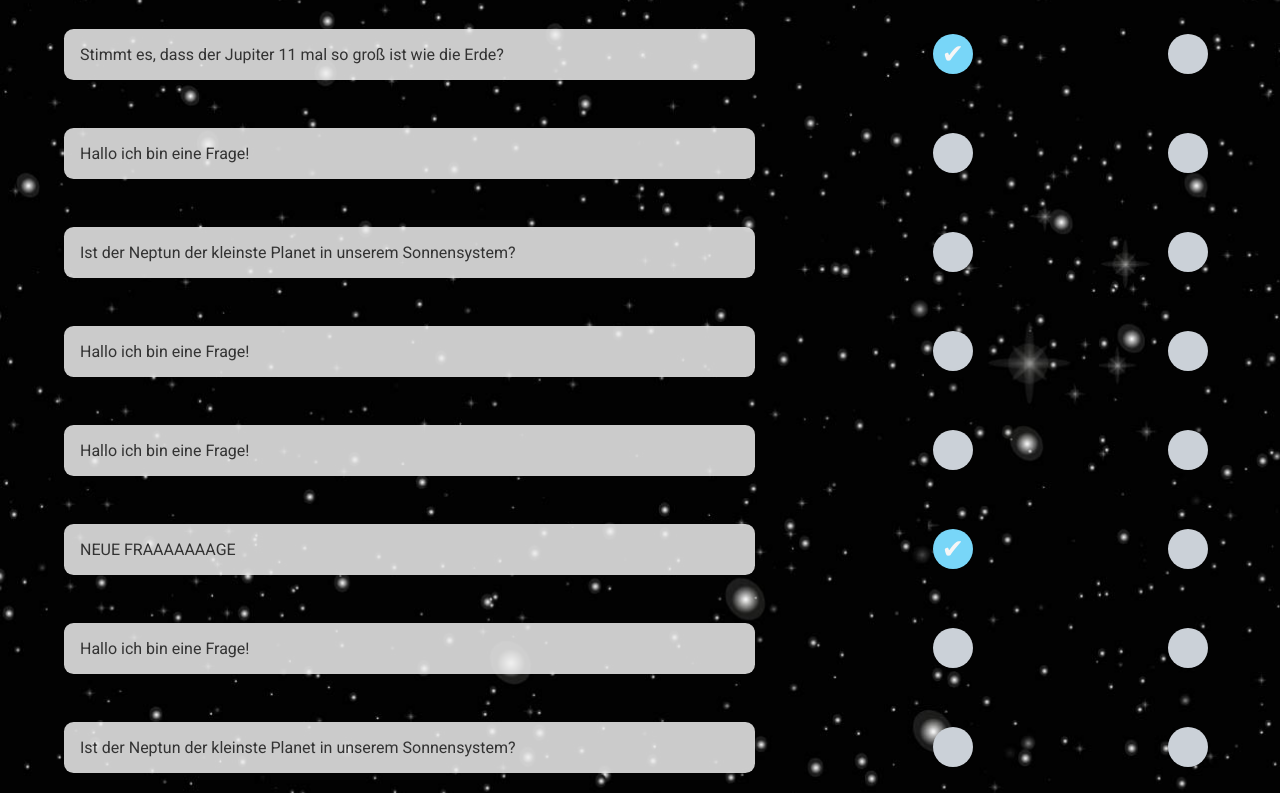
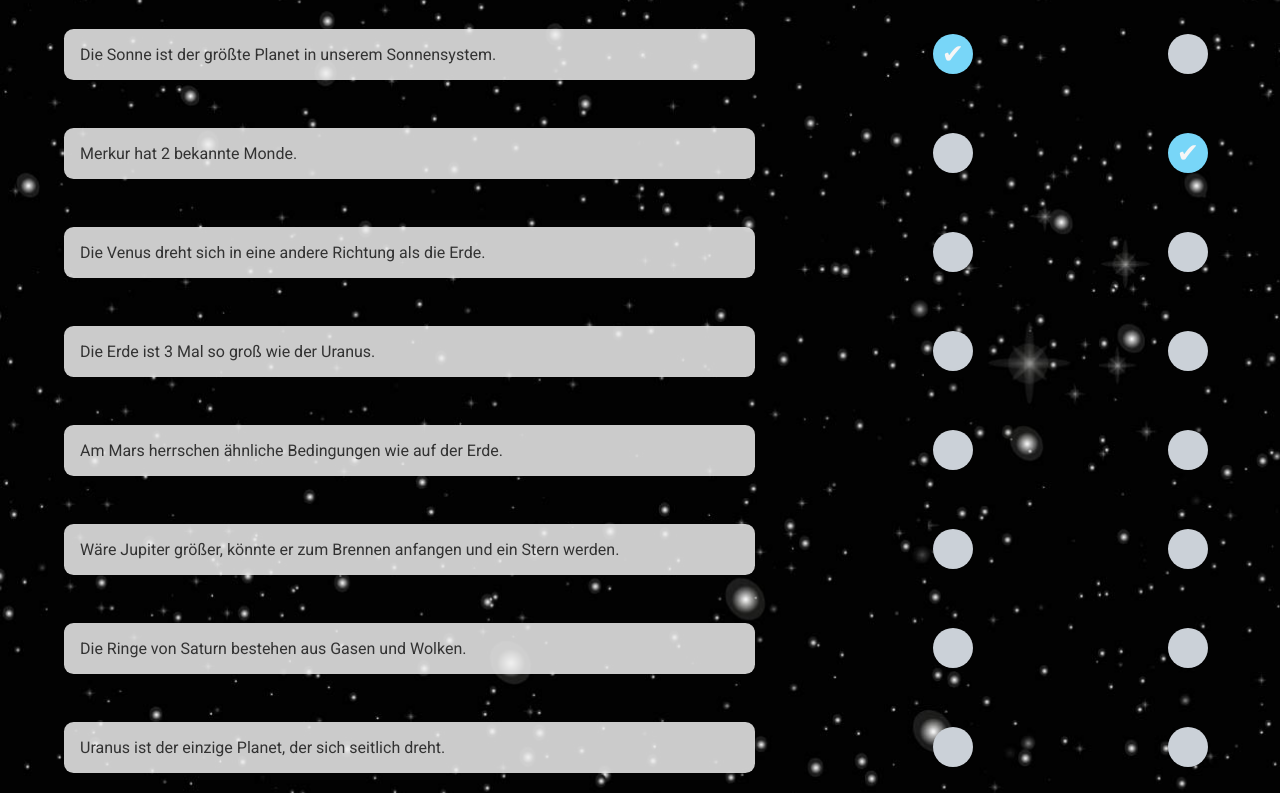
Before and after one commit to melliereisenbichler/mmp2a_dasuniversum, a website: page app/quiz.html in a window 1280 px wide. Shown: the part 387-1180 px from the top of the page. Drawn offline with nearby package versions, Linux system fonts and the light colour scheme; files that its build step writes are made by us from their sources; files whose address does not match are found by name.

Commit message:
chore: add quiz questions

```diff
--- a/app/quiz.html
+++ b/app/quiz.html
@@ -80,46 +80,46 @@
             <section id="questions_content">
                 <section id="questions">
                     <section id="question">
-                        <p id="q1">Stimmt es, dass der Jupiter 11 mal so groß ist wie die Erde?</p>
+                        <p id="q1">Die Sonne ist der größte Planet in unserem Sonnensystem.</p>
                     </section>
                     <section id="radios">
                         <label>
-                            <input type="radio" class="option-input radio" name="group1" id ="1" value="correct" checked />
+                            <input type="radio" class="option-input radio" name="group1" id ="1" checked />
                         </label>
                         <label>
-                            <input type="radio" class="option-input radio" name="group1" id ="2"/>
+                            <input type="radio" class="option-input radio" name="group1" id ="2" value="correct"/>
                         </label>
                     </section>
                 </section>
                 <section id="questions">
                     <section id="question">
-                        <p id="q2">Hallo ich bin eine Frage!</p>
+                        <p id="q2">Merkur hat 2 bekannte Monde.</p>
                     </section>
                     <section id="radios">
                        <label>
                             <input type="radio" class="option-input radio" name="group2" id ="3" />
                         </label>
                         <label>
-                            <input type="radio" class="option-input radio" name="group2" id ="4" value="correct"/>
+                            <input type="radio" class="option-input radio" name="group2" id ="4" value="correct" checked/>
                         </label>
                     </section>
                 </section>
                 <section id="questions" >
                     <section id="question">
-                        <p id="q3">Ist der Neptun der kleinste Planet in unserem Sonnensystem?</p>
+                        <p id="q3">Die Venus dreht sich in eine andere Richtung als die Erde.</p>
                     </section>
                     <section id="radios">
                        <label>
-                            <input type="radio" class="option-input radio" name="group3" id ="5" />
+                            <input type="radio" class="option-input radio" name="group3" id ="5" value="correct"/>
                         </label>
                         <label>
-                            <input type="radio" class="option-input radio" name="group3" id ="6" value="correct"/>
+                            <input type="radio" class="option-input radio" name="group3" id ="6"/>
                         </label>
                     </section>
                 </section>
                 <section id="questions" >
                     <section id="question">
-                        <p id="q4">Hallo ich bin eine Frage!</p>
+                        <p id="q4">Die Erde ist 3 Mal so groß wie der Uranus.</p>
                     </section>
                     <section id="radios">
                         <label>
@@ -132,25 +132,25 @@
                 </section>
                 <section id="questions">
                     <section id="question">
-                        <p id="q5">Hallo ich bin eine Frage!</p>
+                        <p id="q5">Am Mars herrschen ähnliche Bedingungen wie auf der Erde.</p>
                     </section>
                     <section id="radios">
                         <label>
-                            <input type="radio" class="option-input radio" name="group5" id ="9"/>
+                            <input type="radio" class="option-input radio" name="group5" id ="9" value="correct"/>
                         </label>
                         <label>
-                            <input type="radio" class="option-input radio" name="group5" id ="10" value="correct"/>
+                            <input type="radio" class="option-input radio" name="group5" id ="10"/>
                         </label>
                     </section>
                 </section>
 
                  <section id="questions">
                     <section id="question">
-                        <p id="q6">NEUE FRAAAAAAAGE</p>
+                        <p id="q6">Wäre Jupiter größer, könnte er zum Brennen anfangen und ein Stern werden.</p>
                     </section>
                     <section id="radios">
                         <label>
-                            <input type="radio" class="option-input radio" name="group6" id ="11" value="correct" checked />
+                            <input type="radio" class="option-input radio" name="group6" id ="11" value="correct" />
                         </label>
                         <label>
                             <input type="radio" class="option-input radio" name="group6" id ="12"/>
@@ -159,7 +159,7 @@
                 </section>
                 <section id="questions">
                     <section id="question">
-                        <p id="q7">Hallo ich bin eine Frage!</p>
+                        <p id="q7">Die Ringe von Saturn bestehen aus Gasen und Wolken.</p>
                     </section>
                     <section id="radios">
                        <label>
@@ -172,20 +172,20 @@
                 </section>
                 <section id="questions" >
                     <section id="question">
-                        <p id="q8">Ist der Neptun der kleinste Planet in unserem Sonnensystem?</p>
+                        <p id="q8">Uranus ist der einzige Planet, der sich seitlich dreht.</p>
                     </section>
                     <section id="radios">
                        <label>
-                            <input type="radio" class="option-input radio" name="group8" id ="15" />
+                            <input type="radio" class="option-input radio" name="group8" id ="15" value="correct"/>
                         </label>
                         <label>
-                            <input type="radio" class="option-input radio" name="group8" id ="16" value="correct"/>
+                            <input type="radio" class="option-input radio" name="group8" id ="16"/>
                         </label>
                     </section>
                 </section>
                 <section id="questions" >
                     <section id="question">
-                        <p id="q9">Hallo ich bin eine Frage!</p>
+                        <p id="q9">Auf Neptun ist es dunkel und kalt. Außerdem gibt es so etwas wie Winde nicht.</p>
                     </section>
                     <section id="radios">
                         <label>
@@ -198,14 +198,14 @@
                 </section>
                 <section id="questions">
                     <section id="question">
-                        <p id="q10">Hallo ich bin eine Frage!</p>
+                        <p id="q10">Pluto ist noch kleiner als der Mond unserer Erde.</p>
                     </section>
                     <section id="radios">
                         <label>
-                            <input type="radio" class="option-input radio" name="group10" id ="19"/>
+                            <input type="radio" class="option-input radio" name="group10" id ="19" value="correct"/>
                         </label>
                         <label>
-                            <input type="radio" class="option-input radio" name="group10" id ="20" value="correct"/>
+                            <input type="radio" class="option-input radio" name="group10" id ="20"/>
                         </label>
                     </section>
                 </section>
```
